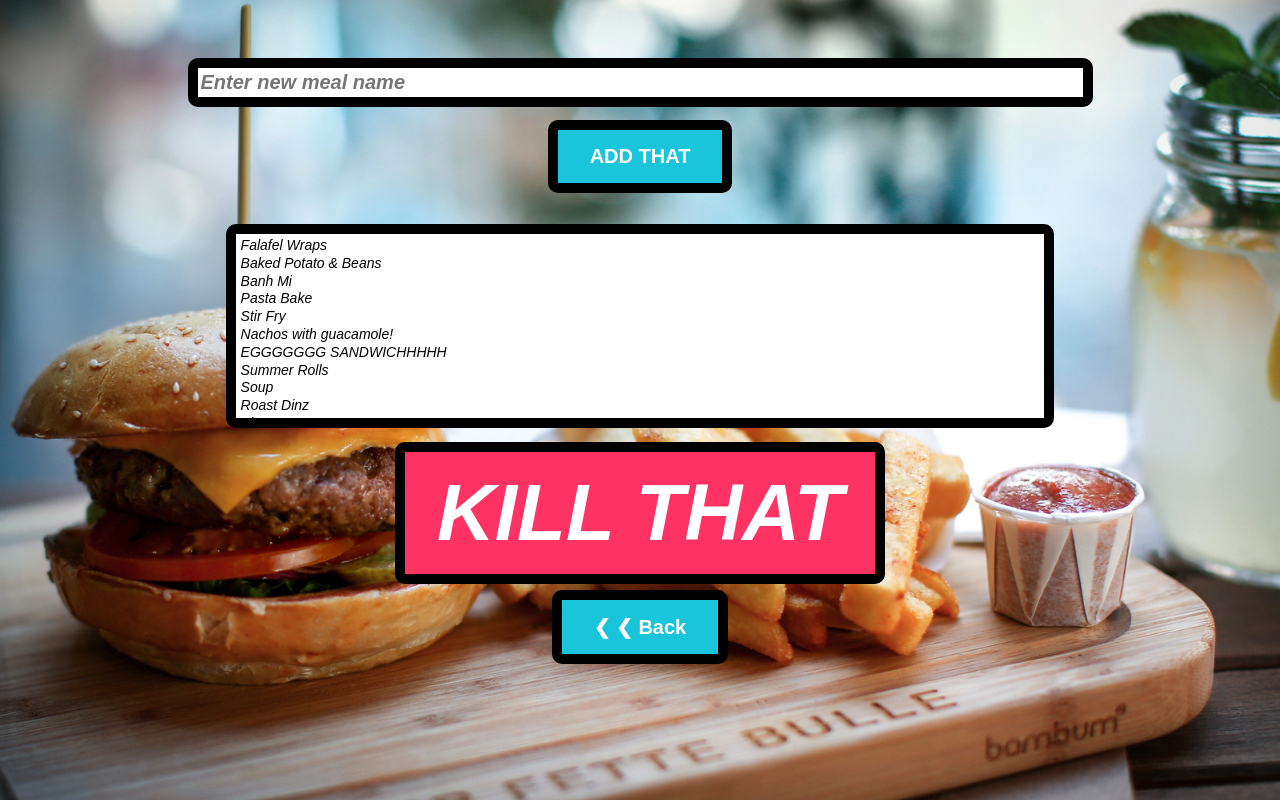
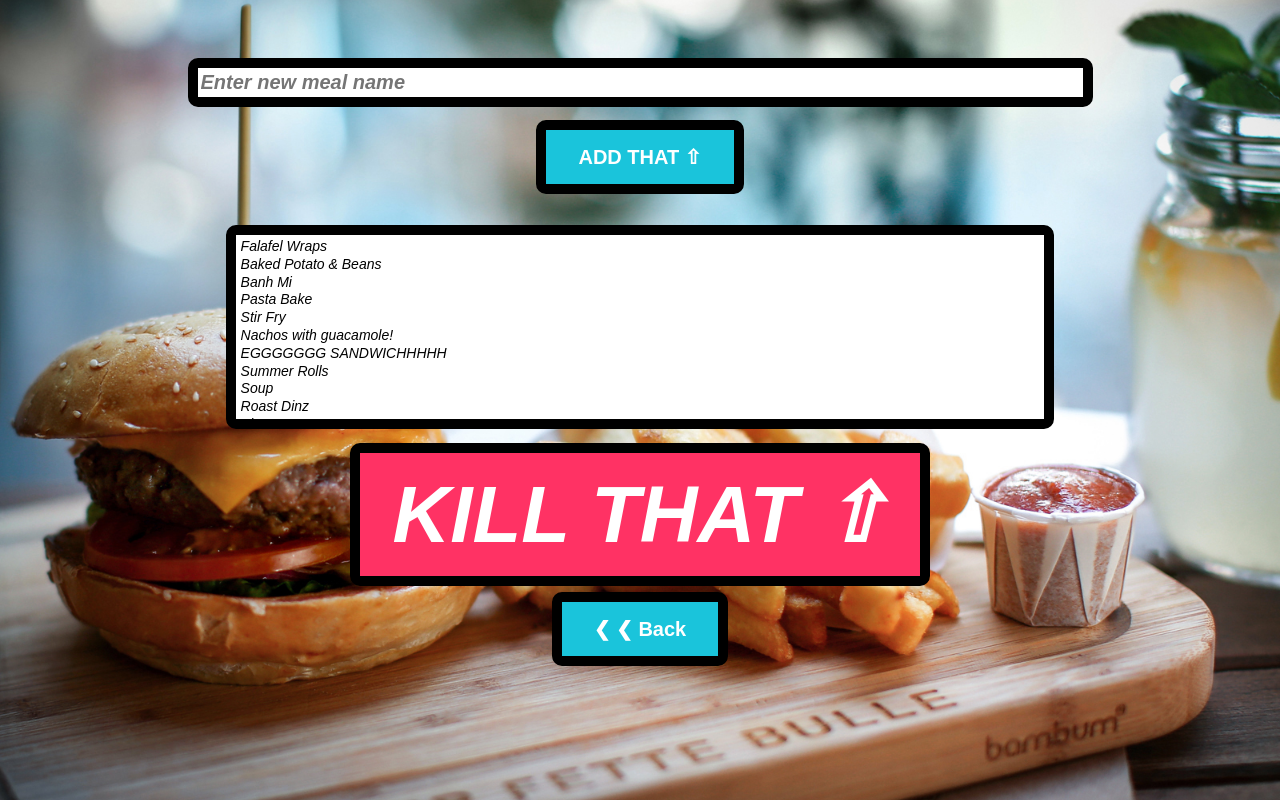
Before and after one commit to LewPort/whats4dins, a Flask app: page /mgr in a window 1280 px wide. Run offline with Flask 2, Linux system fonts and the light colour scheme.

Commit message:
added arrows to the buttons in mgr.html

```diff
--- a/templates/mgr.html
+++ b/templates/mgr.html
@@ -10,7 +10,7 @@
 
     <form action="/add" method="post">
         <input type="text" name="mealname" size=70 placeholder="Enter new meal name"><br>
-        <button type="submit" value="addmeal">ADD THAT</button>
+        <button type="submit" value="addmeal">ADD THAT &#8679;</button>
     </form>
     <br>
     <form action="/remove" method="post">
@@ -19,7 +19,7 @@
             <option value="{{ meal }}">{{ meal }}</option>
         {% endfor %}
         </select>
-        <div class="bigbutton"><button type="submit" value="deletemeal">KILL THAT</button></div>
+        <div class="bigbutton"><button type="submit" value="deletemeal">KILL THAT &#8679;</button></div>
     </form>
 
     <form action="/" method="get">
```
